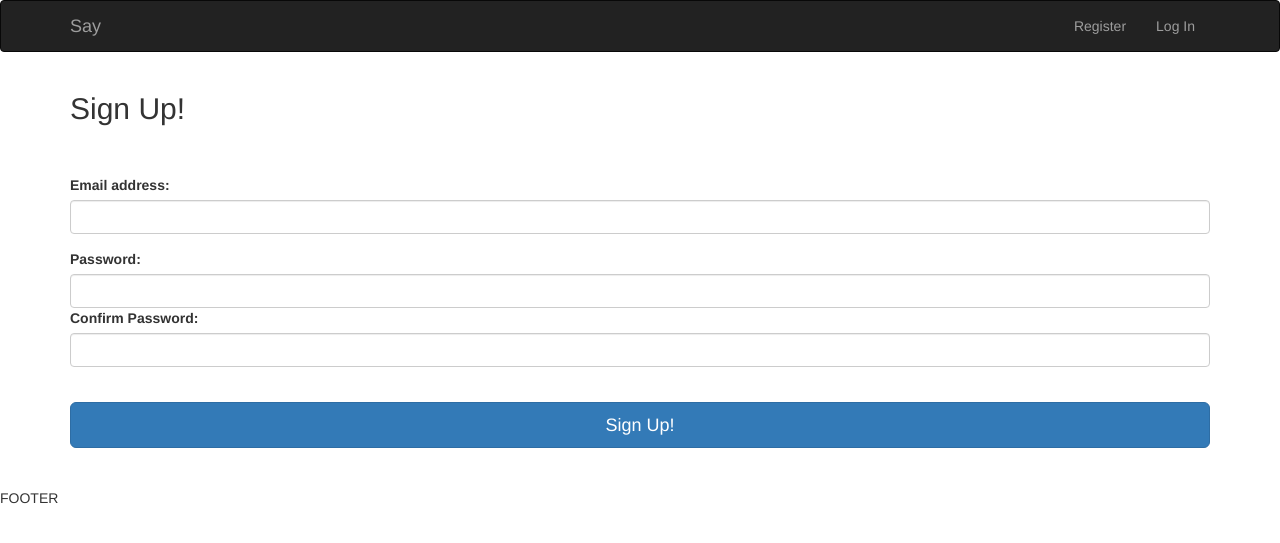
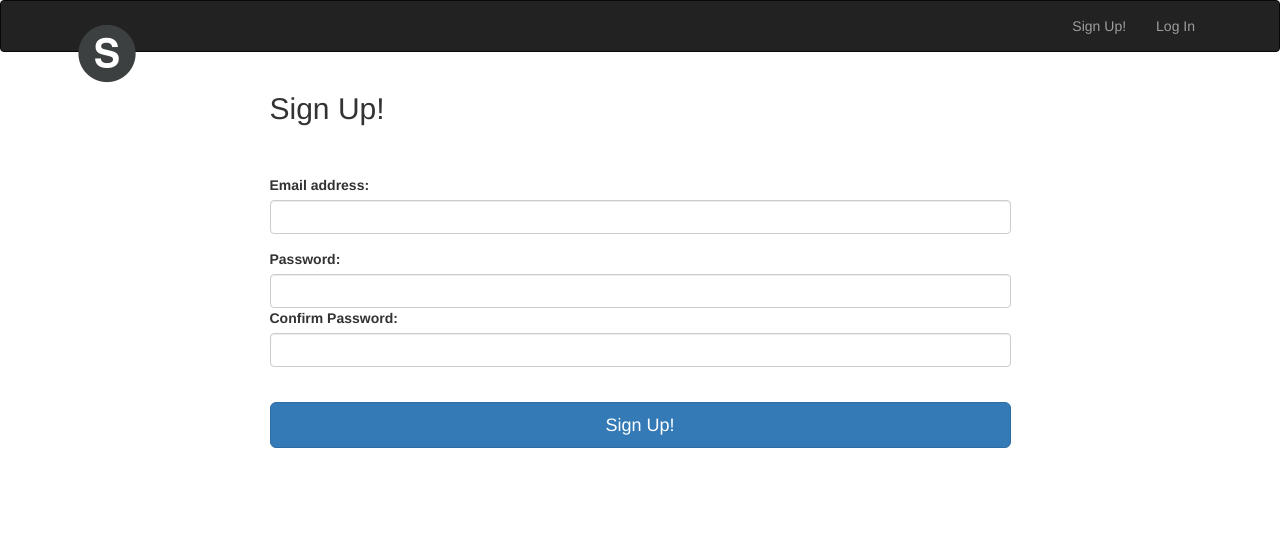
Before and after one commit to R-Plascencia/project-say, a Django app: template accounts/templates/accounts/register.html in a window 1280 px wide. Shown: the top 543 px of the page. Run offline with Django 3.2, Linux system fonts and the light colour scheme; the template is opened without the code that fills it, so the values that code supplies are empty; some libraries are stand-ins or nearby versions.

Commit message:
Updates to the base file

```diff
--- a/templates/base.html
+++ b/templates/base.html
@@ -5,7 +5,7 @@
     <meta http-equiv="X-UA-Compatible" content="IE=edge">
     <meta name="viewport" content="width=device-width, initial-scale=1">
     <!-- The above 3 meta tags *must* come first in the head; any other head content must come *after* these tags -->
-    <title>Say: Read the truth, know the truth, speak the truth</title>
+    <title>Say: Read the truth, Know the truth</title>
 
     <!-- Bootstrap -->
     <link rel="stylesheet" href="https://maxcdn.bootstrapcdn.com/bootstrap/3.3.7/css/bootstrap.min.css" integrity="sha384-BVYiiSIFeK1dGmJRAkycuHAHRg32OmUcww7on3RYdg4Va+PmSTsz/K68vbdEjh4u" crossorigin="anonymous">
@@ -15,17 +15,21 @@
       <script src="https://oss.maxcdn.com/html5shiv/3.7.3/html5shiv.min.js"></script>
       <script src="https://oss.maxcdn.com/respond/1.4.2/respond.min.js"></script>
     <![endif]-->
+    {% load static %}
+    <link rel="stylesheet " href="{% static 'accounts/style.css' %}">
   </head>
   <body>
     <nav class="navbar navbar-inverse">
       <div class="container">
         <div class="navbar-header">
+          <a class="navbar-brand" href="{% url 'home' %}">
+            <img alt="Brand" src="{% static 'interests/s-placeholder.png' %}" style="height: 75px; width: 75px;">
+          </a>
           <button type="button" class="navbar-toggle" data-toggle="collapse" data-target="#mynav">
             <span class="icon-bar"></span>
             <span class="icon-bar"></span>
             <span class="icon-bar"></span>
           </button>
-          <a class="navbar-brand" href="{% url 'home' %}">Say</a>
         </div>
         <div class="collapse navbar-collapse" id="mynav">
           <ul class="nav navbar-nav navbar-right">
@@ -36,7 +40,7 @@
               <input type="hidden" value="Logout">
             </form>
             {% else %}
-            <li><a href="{% url 'accounts:register' %}">Register</a></li>
+            <li><a href="{% url 'accounts:register' %}">Sign Up!</a></li>
             <li><a href="{% url 'accounts:login' %}">Log In</a></li>
             {% endif %}
           </ul>
@@ -55,8 +59,5 @@
     <script src="https://ajax.googleapis.com/ajax/libs/jquery/1.12.4/jquery.min.js"></script>
     <!-- Include all compiled plugins (below), or include individual files as needed -->
     <script src="https://maxcdn.bootstrapcdn.com/bootstrap/3.3.7/js/bootstrap.min.js" integrity="sha384-Tc5IQib027qvyjSMfHjOMaLkfuWVxZxUPnCJA7l2mCWNIpG9mGCD8wGNIcPD7Txa" crossorigin="anonymous"></script>
-
-    <br><br>
-    FOOTER
   </body>
 </html>
```
